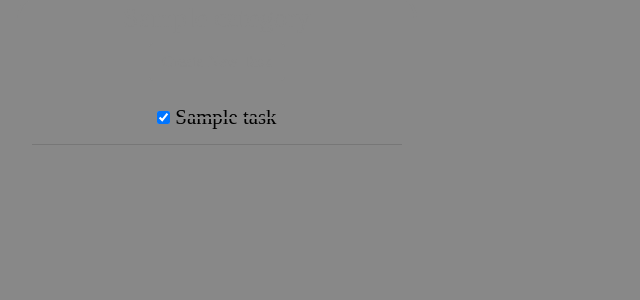
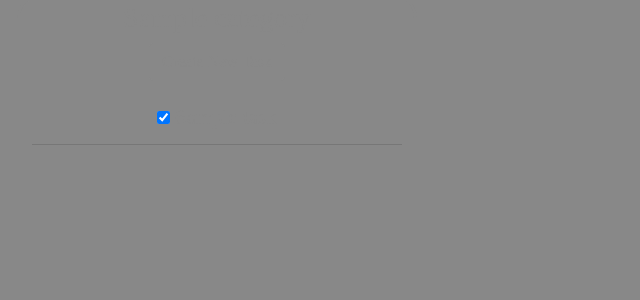
Before and after one commit to jtwolf1113/task-management-web-app, a Flask app: page /boards/1 in a window 1280 px wide. Shown: the part 162-462 px from the top of the page, without its empty margins (0-640 px from the left). Run offline with Flask 2, Linux system fonts and the light colour scheme; a user stored in the database is signed in; tables that the repository leaves empty hold one stand-in row (values such as "Sample post"); some libraries are stand-ins or nearby versions.

Commit message:
Update boardView.css

```diff
--- a/website/static/boardView.css
+++ b/website/static/boardView.css
@@ -214,5 +214,5 @@ img#clock-svg{
 }
 
 a.edit_task_link{
-    color:black;
+    color:var(--text-color);
 }
```
